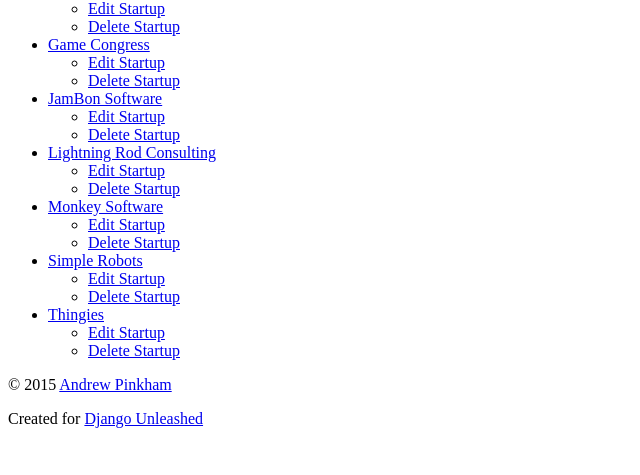
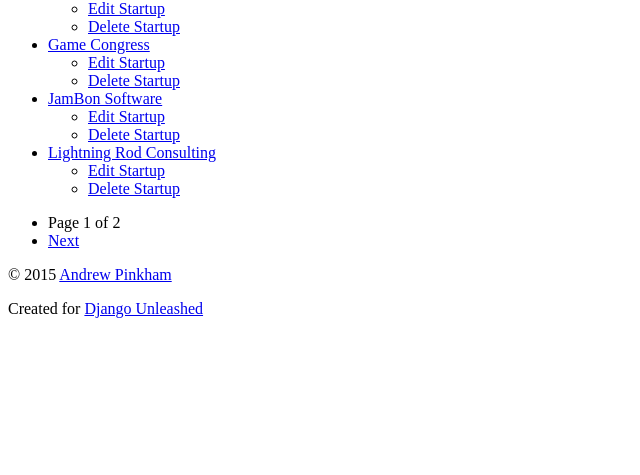
Before and after one commit to JMorris1575/djututorial, a Django app: page /startup/ in a window 1280 px wide. Shown: the part 325-800 px from the top of the page, without its empty margins (0-640 px from the left). Run offline with Django 3.2, Linux system fonts and the light colour scheme; data comes from the database, SQL or seed files in the repository.

Commit message:
After Section 14.4

```diff
--- a/organizer/templates/organizer/startup_list.html
+++ b/organizer/templates/organizer/startup_list.html
@@ -28,4 +28,26 @@
             <li><em>No Startups Available</em></li>
         {% endfor %}
     </ul>
+
+    {% if is_paginated %}
+        <ul>
+            {% if previous_page_url %}
+                <li>
+                    <a href="{{ previous_page_url }}">
+                        Previous</a>
+                </li>
+            {% endif %}
+            <li>
+                Page {{ startup_list.number }}
+                of {{ paginator.num_pages }}
+            </li>
+            {% if next_page_url %}
+                <li>
+                    <a href="{{ next_page_url }}">
+                        Next</a>
+                </li>
+            {% endif %}
+        </ul>
+    {% endif %}
+
 {% endblock %}
--- a/organizer/urls/startup.py
+++ b/organizer/urls/startup.py
@@ -2,11 +2,11 @@
 
 from ..views import(
         StartupCreate, StartupUpdate, StartupDelete,
-        startup_detail, startup_list)
+        StartupList, startup_detail)
 
 urlpatterns = [
     url(r'^$',
-        startup_list,
+        StartupList.as_view(),
         name='organizer_startup_list'),
     url(r'^create/$',
         StartupCreate.as_view(),
--- a/organizer/views.py
+++ b/organizer/views.py
@@ -1,3 +1,5 @@
+from django.core.paginator import (
+    EmptyPage, PageNotAnInteger, Paginator)
 from django.core.urlresolvers import reverse_lazy
 from django.shortcuts import (
     get_object_or_404, redirect, render)
@@ -92,11 +94,49 @@
         {'startup': startup})
 
 
-def startup_list(request):
-    return render(
-        request,
-        'organizer/startup_list.html',
-        {'startup_list': Startup.objects.all()})
+class StartupList(View):
+    page_kwarg = 'page'
+    paginate_by = 5 # 5 items per page
+    template_name = 'organizer/startup_list.html'
+
+    def get(self, request):
+        startups = Startup.objects.all()
+        paginator = Paginator(
+            startups, self.paginate_by)
+        page_number = request.GET.get(
+            self.page_kwarg)
+        try:
+            page = paginator.page(page_number)
+        except PageNotAnInteger:
+            page = paginator.page(1)
+        except EmptyPage:
+            page = paginator.page(
+                paginator.num_pages)
+        if page.has_previous():
+            prev_url = "?{pkw}={n}".format(
+                pkw=self.page_kwarg,
+                n=page.previous_page_number())
+        else:
+            prev_url = None
+        if page.has_next():
+            next_url = "?{pkw}={n}".format(
+                pkw=self.page_kwarg,
+                n=page.next_page_number())
+        else:
+            next_url = None
+        context = {
+            'is_paginated':
+                page.has_other_pages(),
+            'next_page_url': next_url,
+            'paginator': paginator,
+            'previous_page_url': prev_url,
+            'startup_list': page,
+        }
+        print('self.page_kwarg = ', self.page_kwarg)
+        print('next_url = ', next_url)
+        print('prev_url = ', prev_url)
+        return render(
+            request, self.template_name, context)
 
 
 class StartupUpdate(ObjectUpdateMixin, View):
```
